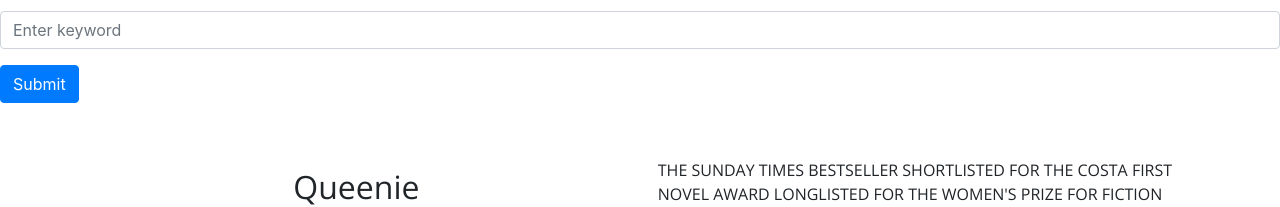
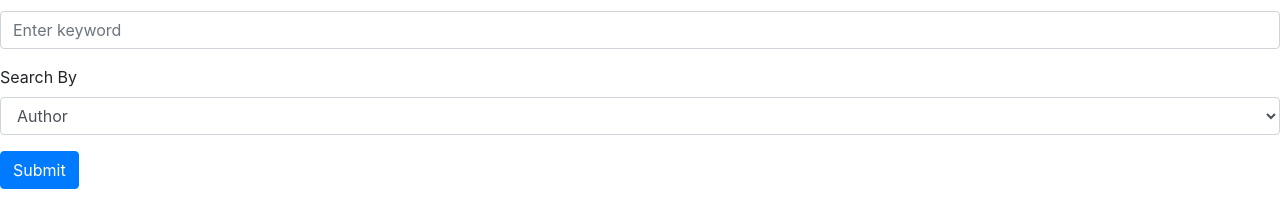
Before and after one commit to hawa-bah/black-codher-react, a React (Create React App) app in the folder mybookcase/: page / in a window 1280 px wide. Shown: the part 166-373 px from the top of the page. Built offline with nearby package versions, Linux system fonts and the light colour scheme.

Commit message:
Search: new options to select the type of search displayed but it is not working yet

```diff
--- a/mybookcase/src/App.js
+++ b/mybookcase/src/App.js
@@ -1,4 +1,4 @@
-import React, { useState } from 'react';
+import React, { useEffect, useState } from 'react';
 import {BrowserRouter as Router, Route } from 'react-router-dom';
 import 'bootstrap/dist/css/bootstrap.min.css';
 import Button from 'react-bootstrap/Button';
@@ -78,15 +78,27 @@ const App = (props) => {
   }
 
  // creating a function
-  async function findBooks (value) {
-    //ex.2 sess.7. doing the search books api
+  async function findBooks (term) {
 
-    const results = await fetch(`https://www.googleapis.com/books/v1/volumes?q=${value}&filter=paid-ebooks&print-type=books&projection=lite`).then(res => res.json());
+
+
+
+  //ex.2 sess.7. doing the search books api
+  const results = await fetch(`https://www.googleapis.com/books/v1/volumes?q=${term}&filter=paid-ebooks&print-type=books&projection=lite`).then(res => res.json());
 
     if(!results.error){
     setBooks(results.items);
     }
   };
+
+
+
+  // useEffect is what happends when everything has been rendered
+  useEffect(() => {
+    let countBookCase = bookCase.length;
+    document.title = `${countBookCase} Book(s) in your bookCase`
+
+  });
 
   return(
       // {/* -----we are using books from the states */}
--- a/mybookcase/src/components/Search.js
+++ b/mybookcase/src/components/Search.js
@@ -30,8 +30,23 @@ const Search = (props) => {
         <Form onSubmit={handleSubmit} >
             <Form.Group controlId="searchKeyword">
                 <Form.Label>Enter Search</Form.Label>
-                <Form.Control type="keyword" placeholder="Enter keyword" value={keyword} onChange={(e) => setKeyword(e.target.value)} />
+                <Form.Control
+                    type="keyword"
+                    placeholder="Enter keyword"
+                    value={keyword}
+                    onChange={(e) => setKeyword(e.target.value)}
+                />
             </Form.Group>
+            <Form.Group controlId="searchBy">
+                <Form.Label>Search By</Form.Label>
+                <Form.Control as="select">
+                    <option value="Author">Author</option>
+                    <option value="Title">Title</option>
+                    <option value="Description">In the description</option>
+
+                </Form.Control>
+            </Form.Group>
+
 
             <Button variant="primary" type="submit" >
             Submit
```
Also changed, not shown: 1 other file (tests, documents, lock files or other folders).
